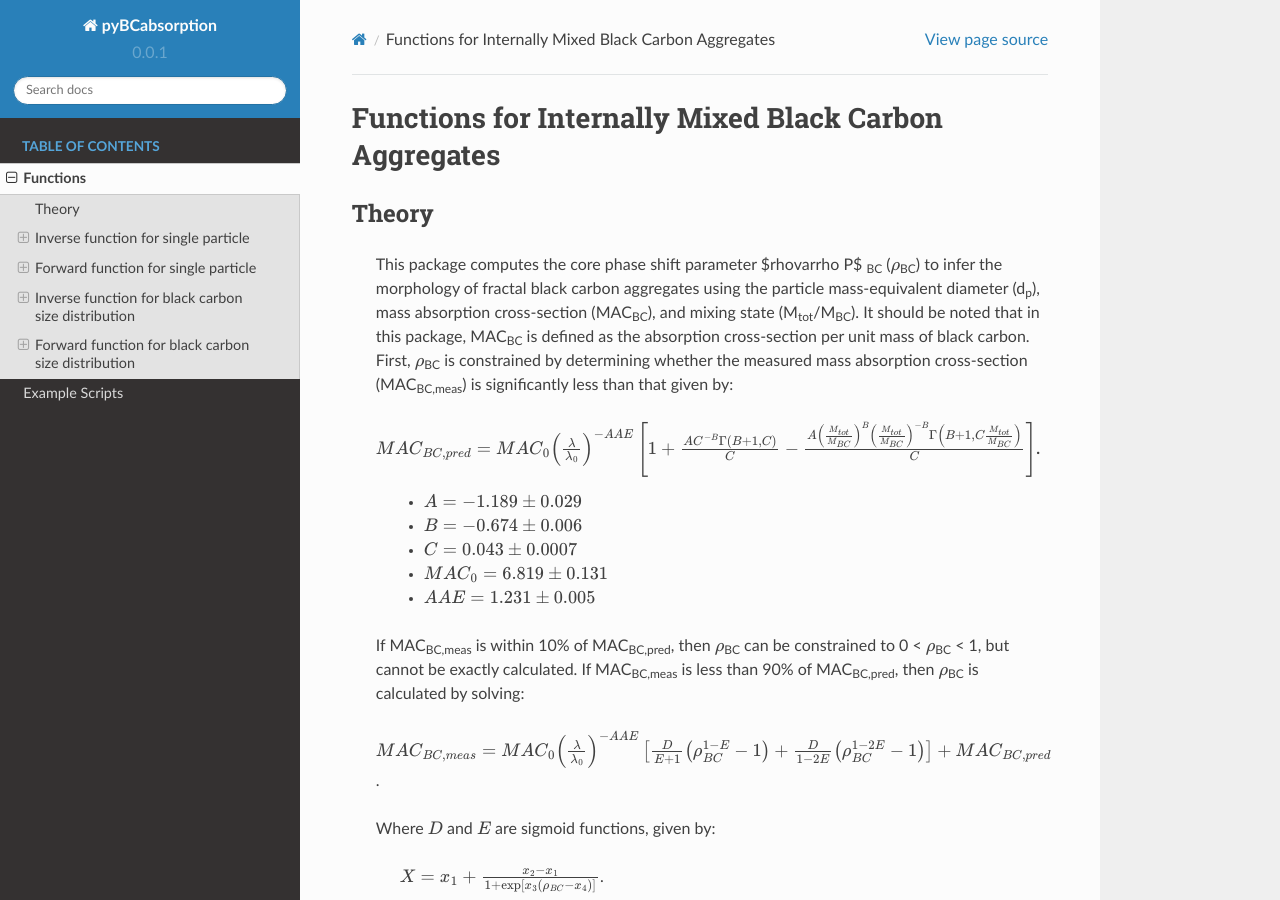
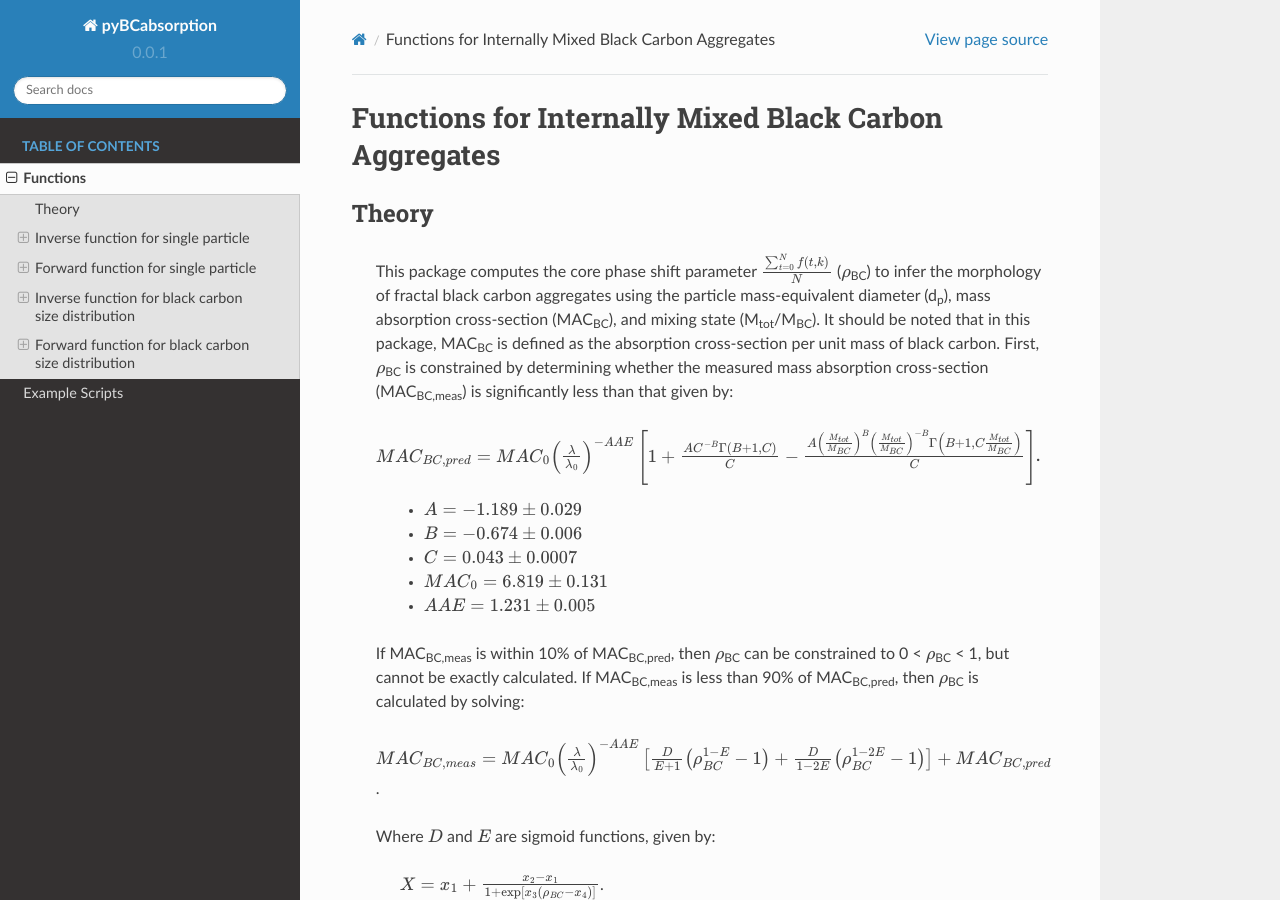
Before and after one commit to beelerpayton/FracScatt, a Sphinx documentation site: the page built from docs/source/functions.rst, in a window 1280 px wide and 900 px high. Built offline with Sphinx 7.4.7 and the Read the Docs theme 2.0.0, drawn with Linux system fonts in a browser that asks for light colours; pages that are not in the unit, such as notebooks, are missing from menus.

Commit message:
Update functions.rst

```diff
--- a/docs/source/functions.rst
+++ b/docs/source/functions.rst
@@ -4,7 +4,7 @@ Functions for Internally Mixed Black Carbon Aggregates
 Theory
 ---------------------------------
 
-   This package computes the core phase shift parameter $\rho\varrho P$ :sub:`BC` (:math:`{\rho}`\ :sub:`BC`) to infer the morphology of fractal black carbon aggregates using the particle mass-equivalent diameter (d\ :sub:`p`), mass absorption cross-section (MAC\ :sub:`BC`), and mixing state (M\ :sub:`tot`/M\ :sub:`BC`). It should be noted that in this package, MAC\ :sub:`BC` is defined as the absorption cross-section per unit mass of black carbon. First, :math:`{\rho}`\ :sub:`BC` is constrained by determining whether the measured mass absorption cross-section (MAC\ :sub:`BC,meas`) is significantly less than that given by:
+   This package computes the core phase shift parameter :math:`\frac{ \sum_{t=0}^{N}f(t,k) }{N}` (:math:`{\rho}`\ :sub:`BC`) to infer the morphology of fractal black carbon aggregates using the particle mass-equivalent diameter (d\ :sub:`p`), mass absorption cross-section (MAC\ :sub:`BC`), and mixing state (M\ :sub:`tot`/M\ :sub:`BC`). It should be noted that in this package, MAC\ :sub:`BC` is defined as the absorption cross-section per unit mass of black carbon. First, :math:`{\rho}`\ :sub:`BC` is constrained by determining whether the measured mass absorption cross-section (MAC\ :sub:`BC,meas`) is significantly less than that given by:
 
    :math:`{MAC_{BC,pred}=MAC_0\left (\frac{\lambda}{\lambda_0} \right)^{-AAE}\left[1+\frac{AC^{-B}\Gamma(B+1,C)}{C}-\frac{A\left(\frac{M_{tot}}{M_{BC}}\right)^{B}\left(\frac{M_{tot}}{M_{BC}}\right)^{-B}\Gamma\left(B+1,C\frac{M_{tot}}{M_{BC}}\right)}{C}\right]}`.
 	- :math:`{A=-1.189\pm0.029}`
```
